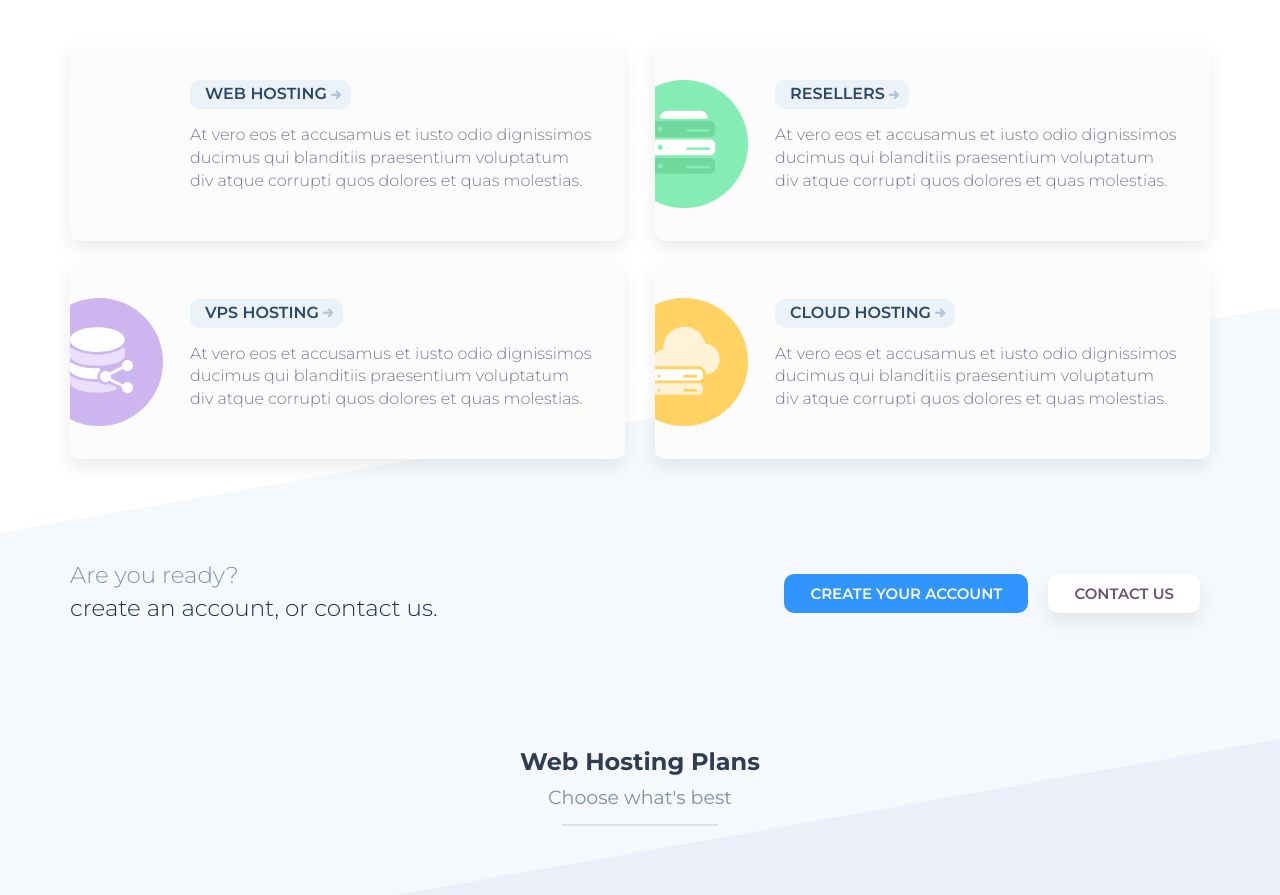
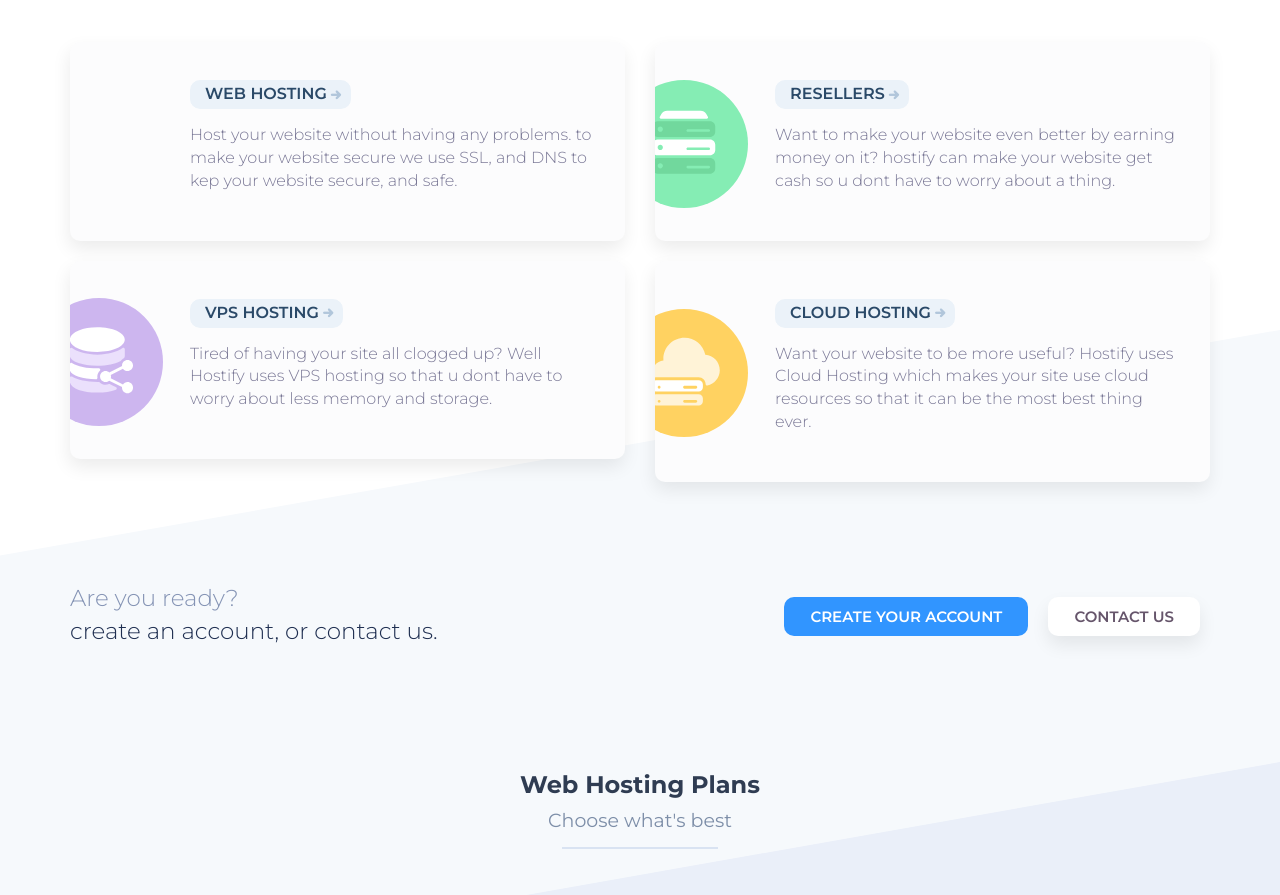
Before and after one commit to MrTahfari/Hostify, a plain HTML site: page index.html in a window 1280 px wide. Shown: the part 1080-1975 px from the top of the page. Drawn offline with nearby package versions, Linux system fonts and the light colour scheme.

Commit message:
Hosting Names

```diff
--- a/index.html
+++ b/index.html
@@ -212,9 +212,7 @@
                     </div>
                     <div class="service-title"><a href="webhosting.html">Web Hosting</a></div>
                     <div class="service-details">
-                        <p>At vero eos et accusamus et iusto odio dignissimos
-ducimus qui blanditiis praesentium voluptatum div
-atque corrupti quos dolores et quas molestias.</p>
+                        <p>Host your website without having any problems. to make your website secure we use SSL, and DNS to kep your website secure, and safe.</p>
                     </div>
                 </div>
             </div>
@@ -225,9 +223,7 @@ atque corrupti quos dolores et quas molestias.</p>
                     </div>
                     <div class="service-title"><a href="#">Resellers</a></div>
                     <div class="service-details">
-                        <p>At vero eos et accusamus et iusto odio dignissimos
-ducimus qui blanditiis praesentium voluptatum div
-atque corrupti quos dolores et quas molestias.</p>
+                        <p>Want to make your website even better by earning money on it? hostify can make your website get cash so u dont have to worry about a thing.</p>
                     </div>
                 </div>
             </div>
@@ -238,9 +234,7 @@ atque corrupti quos dolores et quas molestias.</p>
                     </div>
                     <div class="service-title"><a href="vpshosting.html">VPS Hosting</a></div>
                     <div class="service-details">
-                        <p>At vero eos et accusamus et iusto odio dignissimos
-ducimus qui blanditiis praesentium voluptatum div
-atque corrupti quos dolores et quas molestias.</p>
+                        <p>Tired of having your site all clogged up? Well Hostify uses VPS hosting so that u dont have to worry about less memory and storage.</p>
                     </div>
                 </div>
             </div>
@@ -251,9 +245,7 @@ atque corrupti quos dolores et quas molestias.</p>
                     </div>
                     <div class="service-title"><a href="cloudhosting.html">Cloud Hosting</a></div>
                     <div class="service-details">
-                        <p>At vero eos et accusamus et iusto odio dignissimos
-ducimus qui blanditiis praesentium voluptatum div
-atque corrupti quos dolores et quas molestias.</p>
+                        <p>Want your website to be more useful? Hostify uses Cloud Hosting which makes your site use cloud resources so that it can be the most best thing ever.</p>
                     </div>
                 </div>
             </div>
```
